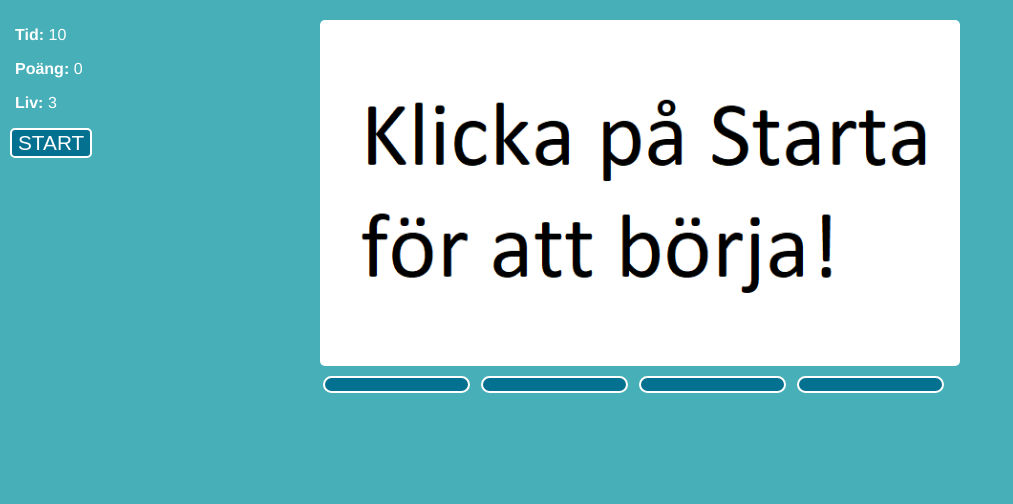
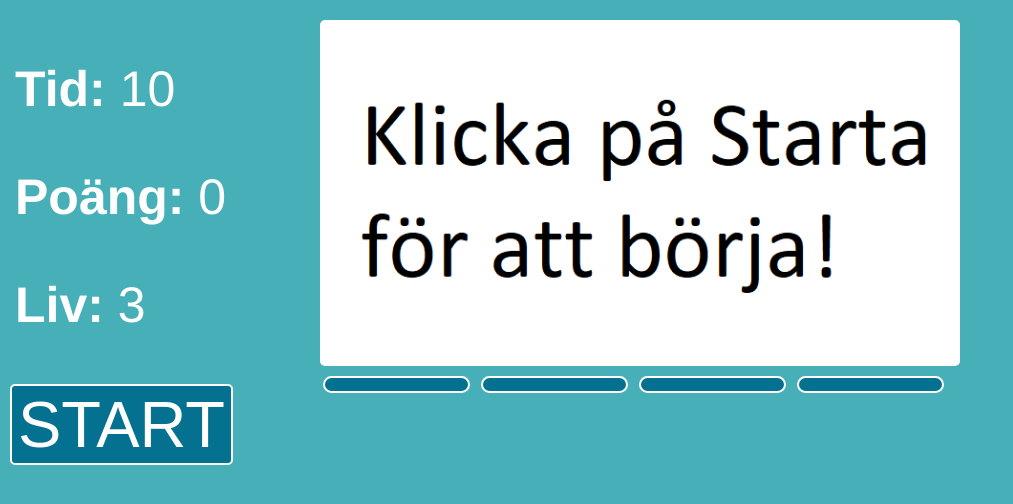
Before and after one commit to HelloWorldSweden/uppdrag, a PHP site: page / in a window 1280 px wide. Shown: the top 504 px of the page, without its empty margins (0-1013 px from the left). Run offline with PHP 8.4, Linux system fonts and the light colour scheme.

Commit message:
Update style.css

```diff
--- a/vilketsprak/style.css
+++ b/vilketsprak/style.css
@@ -21,10 +21,18 @@
 button:hover {
   color: #46afb8;
 }
+#clock1{
+  font-size: 50px;
+}
+
+#clock2{
+  font-size: 50px;
+}
 
 #sidebar {
   padding: 10px;
   width: 20%;
+  font-size: 50px;
 }
 
 #container {
```
